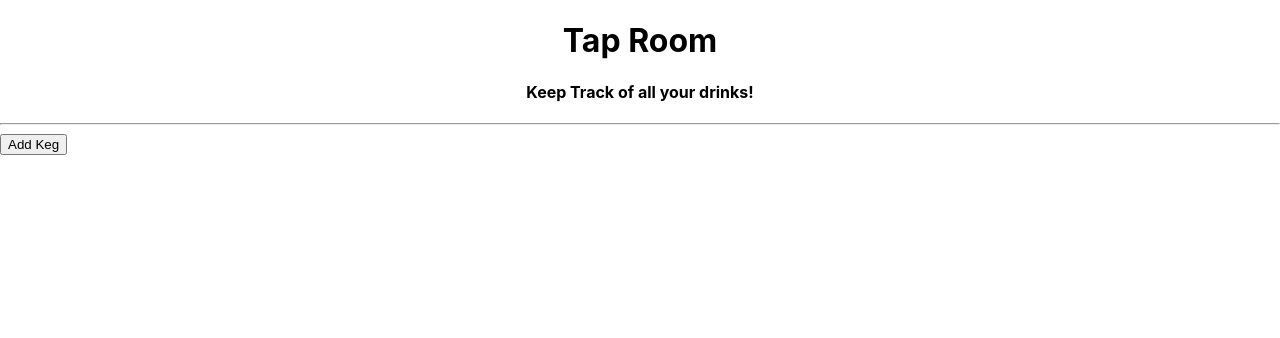
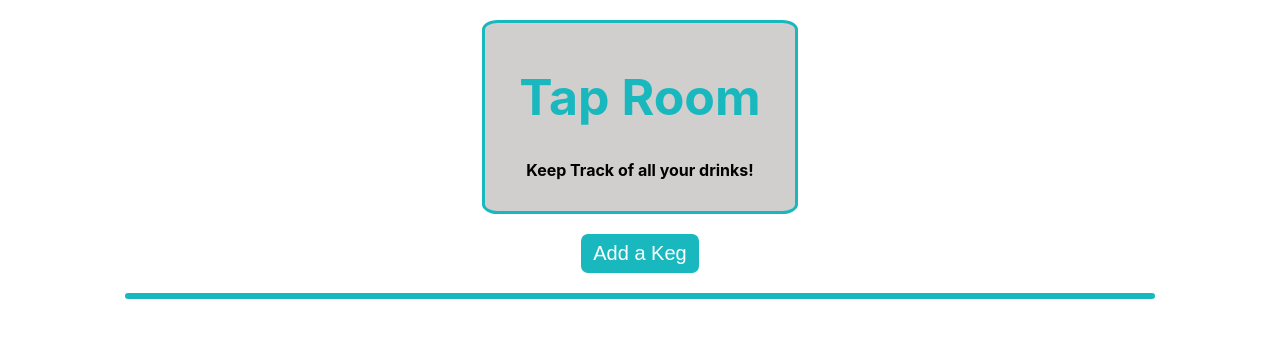
Before and after one commit to jfox25/tap-room, a React (Create React App) app: page / in a window 1280 px wide. Shown: the top 338 px of the page. Built offline with nearby package versions, Linux system fonts and the light colour scheme.

Commit message:
Add Css stlying

```diff
--- /dev/null
+++ b/src/components/Header.css
@@ -0,0 +1,13 @@
+.title {
+    color: rgb(25, 184, 190);
+    font-size: 50px;
+}
+.heading {
+    background-color: rgb(209, 206, 206);
+    border: 3px solid rgb(25, 184, 190);
+    border-radius: 5%;
+    padding: 10px 30px;
+    width: 250px;
+    margin: auto;
+    margin-top: 20px;
+}
--- a/src/components/Header.js
+++ b/src/components/Header.js
@@ -1,7 +1,9 @@
+import './Header.css'
+
 function Header() {
     return (
-        <div style={{textAlign: "center"}}>
-            <h1>Tap Room</h1>
+        <div className='heading'>
+            <h1 className='title'>Tap Room</h1>
             <h4>Keep Track of all your drinks!</h4>
         </div>
     )
--- /dev/null
+++ b/src/components/Keg.css
@@ -0,0 +1,23 @@
+.keg {
+    background-color: white;
+    border: 3px solid black;
+    border-radius: 10px;
+    width: 70%;
+    margin: auto;
+    margin-top: 10px;
+}
+.keg-name {
+    color: rgb(25, 184, 190);
+    text-decoration: underline;
+}
+.keg-clickable :hover {
+    cursor: pointer;
+}
+.keg-details {
+    display: flex;
+    flex-direction: row;
+    align-items: center;
+    justify-content: space-between;
+    max-width: 70%;
+    margin: auto;
+}
--- a/src/components/Keg.js
+++ b/src/components/Keg.js
@@ -1,21 +1,23 @@
 import React from "react";
 import PropTypes from "prop-types";
 import PintCounter from "./PintCounter";
+import './Keg.css'
 
 function Keg(props)
 {
     return (
-        <React.Fragment>
-            <div onClick = {() => props.whenKegClicked(props.id)}>
-                <h3>Name : {props.name}</h3>
-                <h3>Brand : {props.brand}</h3>
-                <h3>Alcohol Content : {props.alcoholContent}%</h3>
-                <h4>Price per Pint : ${Math.ceil(props.price/ 120 * 100) / 100}</h4>
-                <h4>Price per Keg : ${props.price}</h4>
+        <div className="keg">
+            <div className="keg-clickable" onClick = {() => props.whenKegClicked(props.id)}>
+                <h2 className="keg-name">{props.name}</h2>
+                <div className="keg-details">
+                    <h3><span className="accent-color">Brand :</span> {props.brand}</h3>
+                    <h3><span className="accent-color">Alcohol Content :</span> {props.alcoholContent}%</h3>
+                </div>
+                <h4><span className="accent-color">Price per Pint :</span> ${Math.ceil(props.price/ 120 * 100) / 100}</h4>
+                <h4><span className="accent-color">Price per Keg :</span>${props.price}</h4>
             </div>
             <PintCounter whenPintSold = {props.onPintSale} id = {props.id} pints = {props.pints} />
-            <hr/>
-        </React.Fragment>
+        </div>
       );
 }
 
--- /dev/null
+++ b/src/components/KegControl.css
@@ -0,0 +1,16 @@
+.button {
+    margin-top: 20px;
+    font-size: 20px;
+    border: 2px solid transparent;
+    background-color: rgb(25, 184, 190);
+    color: white;
+    padding: 6px 10px;
+    border-radius: 7px;
+    transition: background-color 2s, color 0.3s, border 2s;
+}
+.button:hover {
+    background-color: white;
+    color: rgb(25, 184, 190);
+    border: 2px solid rgb(25, 184, 190);
+    cursor: pointer;
+}
--- a/src/components/KegControl.js
+++ b/src/components/KegControl.js
@@ -2,6 +2,7 @@ import React from 'react';
 import AddKeg from './AddKeg';
 import KegList from './KegList';
 import KegDetail from './KegDetail';
+import './KegControl.css'
 
 class KegControl extends React.Component {
 
@@ -61,12 +62,12 @@ class KegControl extends React.Component {
         buttonText = "Return to Keg List";
     } else {
         currentlyVisibleState = <KegList kegList={this.state.mainKegList} onKegSelection = {this.handleChangingSelectedKeg} onPintSale = {this.handleSellingPint} />
-        buttonText = "Add Keg";
+        buttonText = "Add a Keg";
     }
     return (
       <React.Fragment>
+        <button className='button' onClick={this.handleClick}>{buttonText}</button>
         {currentlyVisibleState}
-        <button onClick={this.handleClick}>{buttonText}</button>
       </React.Fragment>
     );
   }
--- /dev/null
+++ b/src/components/KegList.css
@@ -0,0 +1,9 @@
+.list {
+    background-color: rgb(209, 206, 206);
+    border: 3px solid rgb(25, 184, 190);
+    border-radius: 10px;
+    width: 80%;
+    max-width: 1200px;
+    margin: auto;
+    margin-top: 20px;
+}
--- a/src/components/KegList.js
+++ b/src/components/KegList.js
@@ -1,13 +1,13 @@
 import React from "react";
 import PropTypes from "prop-types";
 import Keg from "./Keg";
+import './KegList.css'
 
 function KegList(props)
 {
 
     return (
-        <React.Fragment>
-          <hr/>
+        <div className="list">
           {props.kegList.map((keg) =>
             <Keg
               whenKegClicked = { props.onKegSelection }
@@ -20,7 +20,7 @@ function KegList(props)
               id={keg.id}
               key={keg.id}/>
           )}
-        </React.Fragment>
+        </div>
       );
 }
 
--- /dev/null
+++ b/src/components/PintCounter.css
@@ -0,0 +1,21 @@
+.pint-counter {
+    display: flex;
+    flex-direction: row;
+    align-items: center;
+    justify-content: space-between;
+    max-width: 60%;
+    margin: auto;
+}
+.sell-button {
+    border: none;
+    border-radius: 5px;
+    padding: 5px 8px;
+    font-size: 16px;
+    background-color: green;
+    color: white;
+    font-weight: bold;
+}
+.sell-button:hover {
+    background-color: darkgreen;
+    cursor: pointer;
+}
--- a/src/components/PintCounter.js
+++ b/src/components/PintCounter.js
@@ -1,13 +1,14 @@
 import PropTypes from "prop-types";
 import React from "react";
+import './PintCounter.css'
 
 function PintCounter(props)
 {
     return(
-        <React.Fragment>
-            <p>Remianing Pints : {props.pints}</p>
-            <button onClick = {() => props.whenPintSold(props.id)}>Sell Pint</button>
-        </React.Fragment>
+        <div className="pint-counter">
+            <h3><span className="accent-color">Remaining Pints :</span> {props.pints}</h3>
+            <button className="sell-button" onClick = {() => props.whenPintSold(props.id)}>Sell a Pint</button>
+        </div>
     )
 
 }
--- a/src/index.css
+++ b/src/index.css
@@ -1,5 +1,6 @@
 body {
   margin: 0;
+  text-align: center;
   font-family: -apple-system, BlinkMacSystemFont, 'Segoe UI', 'Roboto', 'Oxygen',
     'Ubuntu', 'Cantarell', 'Fira Sans', 'Droid Sans', 'Helvetica Neue',
     sans-serif;
@@ -11,3 +12,7 @@ code {
   font-family: source-code-pro, Menlo, Monaco, Consolas, 'Courier New',
     monospace;
 }
+
+.accent-color {
+  color: rgb(144, 141, 141);
+}
```
Also changed, not shown: src/components/AddKeg.css (added).
